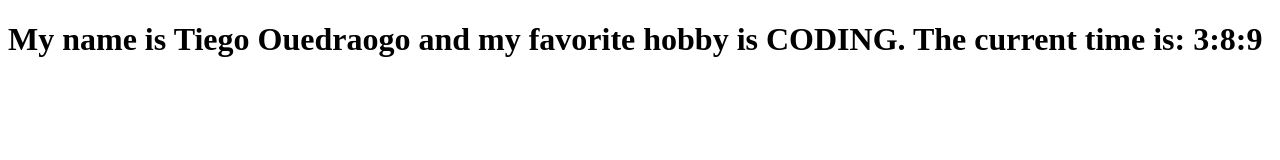
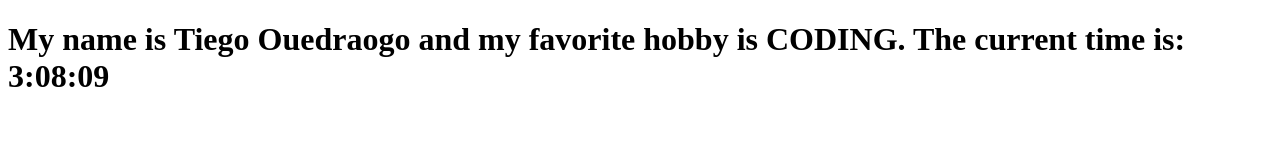
Before and after one commit to TiegoOuedraogo/ouedraogo_tiego_ttp_static, a plain HTML site: page index.html in a window 1280 px wide. Drawn offline with Linux system fonts and the light colour scheme.

Commit message:
minute and second display correctly

```diff
--- a/index.html
+++ b/index.html
@@ -15,6 +15,12 @@
         } else if (hour > 12) {
           hour = hour - 12;
         }
+        if (minute <10){
+            minute = '0'+minute;
+        }
+        if(second <10){
+            second='0' + second;
+        }
       document.getElementById("time").innerHTML =
         hour + ":" + minute + ":" + second;
       }, 1000);
```
